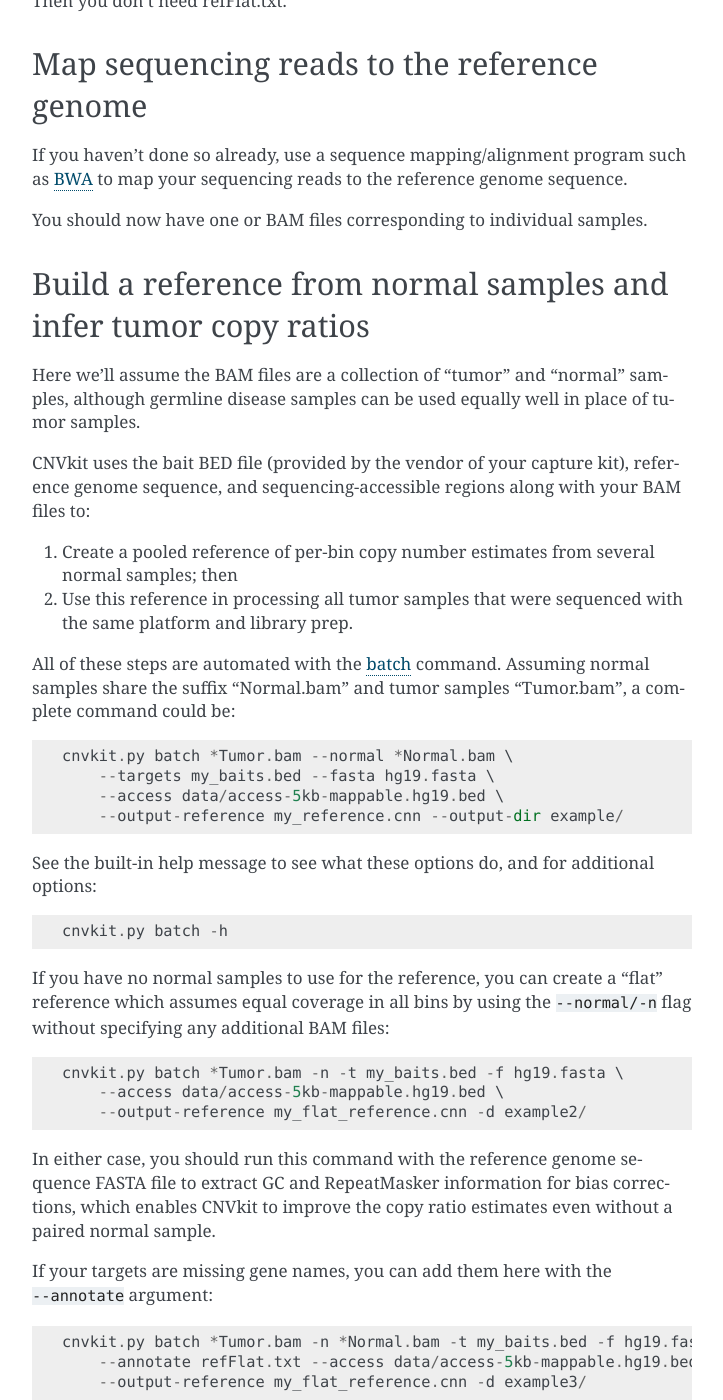
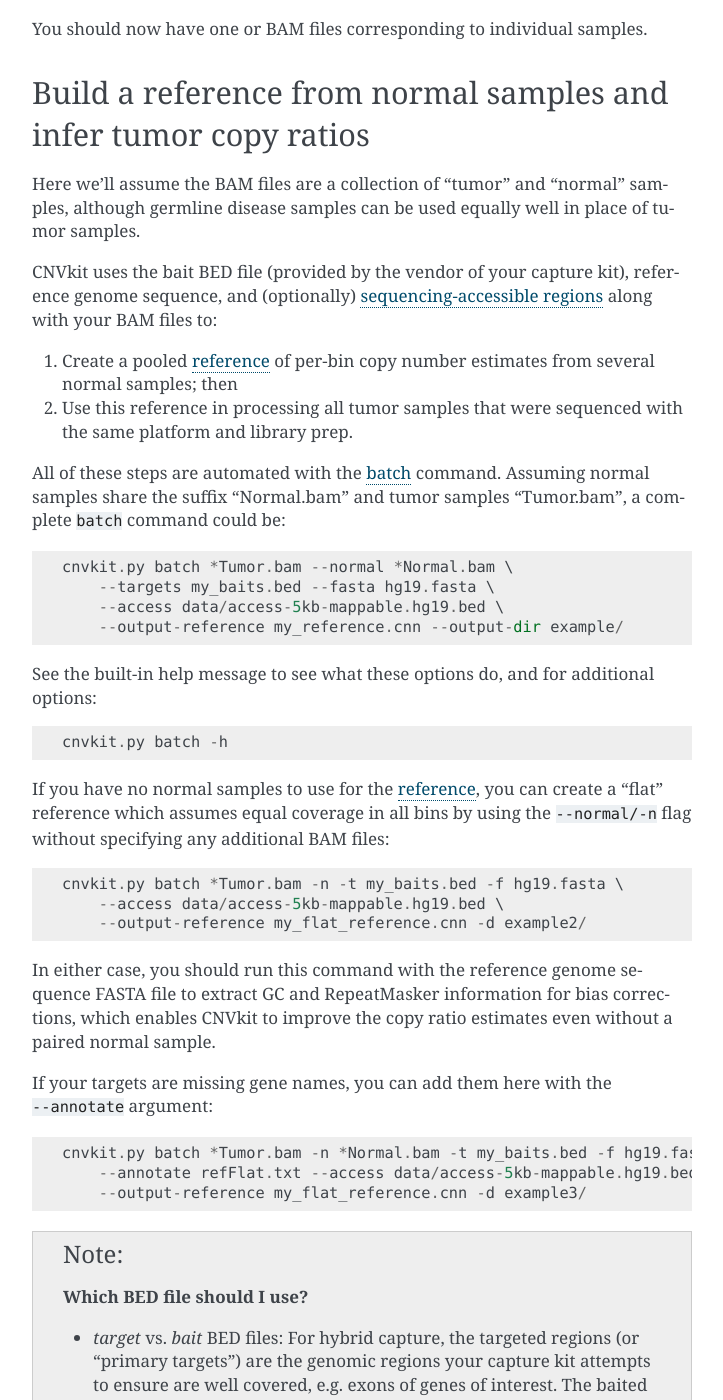
Before and after one commit to etal/cnvkit, a Sphinx documentation site: the page built from doc/quickstart.rst, in a window 1280 px wide and 1400 px high, scrolled down 1399 px. Shown: the whole window, without its empty margins (388-1111 px from the left). Built offline with Sphinx 7.4.7, drawn with Linux system fonts in a browser that asks for light colours; the version number could not be read and is left out; some of the changed text lies outside the part shown.

Commit message:
doc: Update the "quick start" guide

```diff
--- a/doc/pipeline.rst
+++ b/doc/pipeline.rst
@@ -151,7 +151,8 @@
 
 ::
 
-    cnvkit.py access hg19.fa -x excludes.bed -o access-hg19.bed
+    cnvkit.py access hg19.fa -x excludes.bed -o access-excludes.hg19.bed
+    cnvkit.py access mm10.fasta -s 10000 -o access-10kb.mm10.bed
 
 Many fully sequenced genomes, including the human genome, contain large regions
 of DNA that are inaccessable to sequencing. (These are mainly the centromeres,
--- a/doc/quickstart.rst
+++ b/doc/quickstart.rst
@@ -88,17 +78,17 @@
 tumor samples.
 
 CNVkit uses the bait BED file (provided by the vendor of your capture kit),
-reference genome sequence, and sequencing-accessible regions along with your BAM
-files to:
+reference genome sequence, and (optionally)
+:ref:`sequencing-accessible regions <access>` along with your BAM files to:
 
-1. Create a pooled reference of per-bin copy number estimates from several
-   normal samples; then
+1. Create a pooled :ref:`reference` of per-bin copy number estimates from
+   several normal samples; then
 2. Use this reference in processing all tumor samples that were sequenced with
    the same platform and library prep.
 
 All of these steps are automated with the :ref:`batch` command. Assuming normal
 samples share the suffix "Normal.bam" and tumor samples "Tumor.bam", a complete
-command could be::
+``batch`` command could be::
 
     cnvkit.py batch *Tumor.bam --normal *Normal.bam \
         --targets my_baits.bed --fasta hg19.fasta \
@@ -110,9 +100,9 @@
 
     cnvkit.py batch -h
 
-If you have no normal samples to use for the reference, you can create a "flat"
-reference which assumes equal coverage in all bins by using the ``--normal/-n``
-flag without specifying any additional BAM files::
+If you have no normal samples to use for the :ref:`reference`, you can create a
+"flat" reference which assumes equal coverage in all bins by using the
+``--normal/-n`` flag without specifying any additional BAM files::
 
     cnvkit.py batch *Tumor.bam -n -t my_baits.bed -f hg19.fasta \
         --access data/access-5kb-mappable.hg19.bed \
```
Also changed, not shown: other parts of doc/quickstart.rst (+6 -15 lines).
